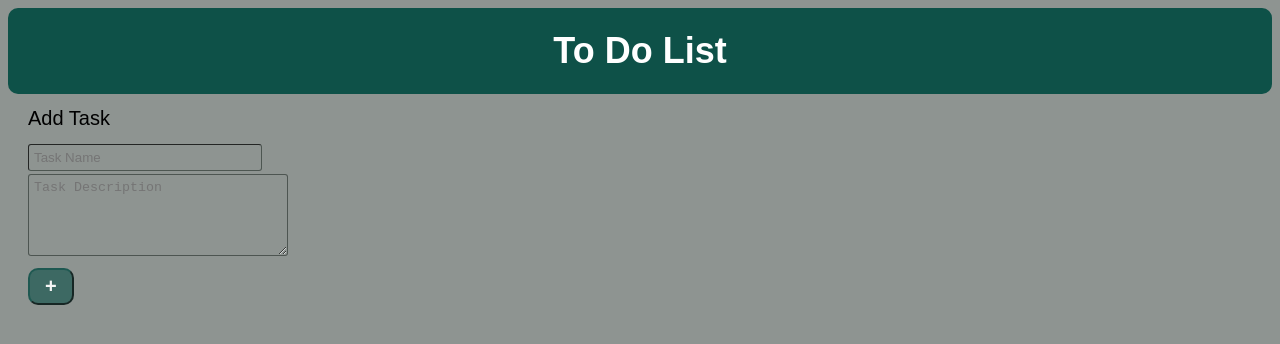
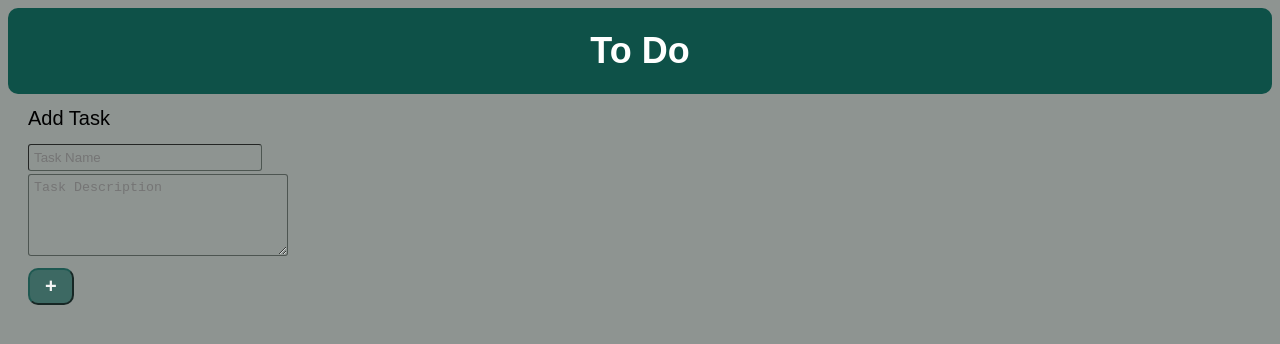
Before and after one commit to rayhanhosain/To-Do, a React (Create React App) app: page / in a window 1280 px wide. Shown: the top 344 px of the page. Built offline with nearby package versions, Linux system fonts and the light colour scheme.

Commit message:
writing change

```diff
--- a/src/Component/Top.js
+++ b/src/Component/Top.js
@@ -1,7 +1,7 @@
 import "./Top.css"
 
 function Top () {
-    return <p className="Top" >To Do List</p>
+    return <p className="Top" >To Do</p>
 }
 
 export default Top
```
